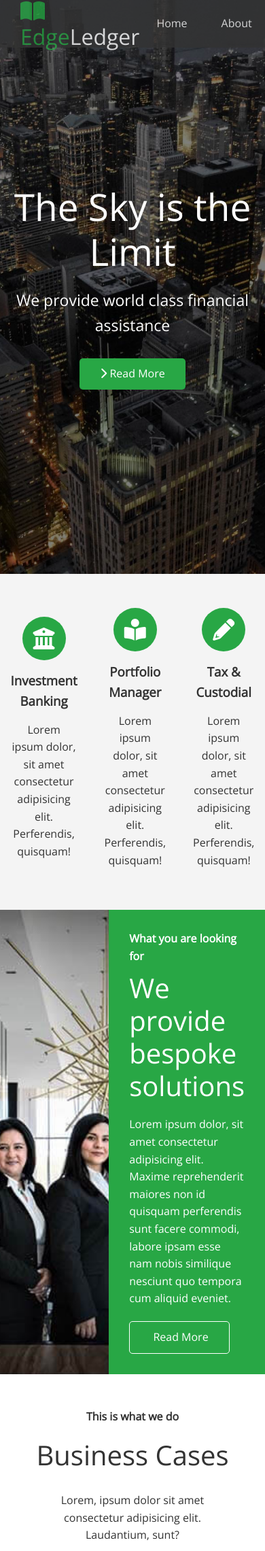
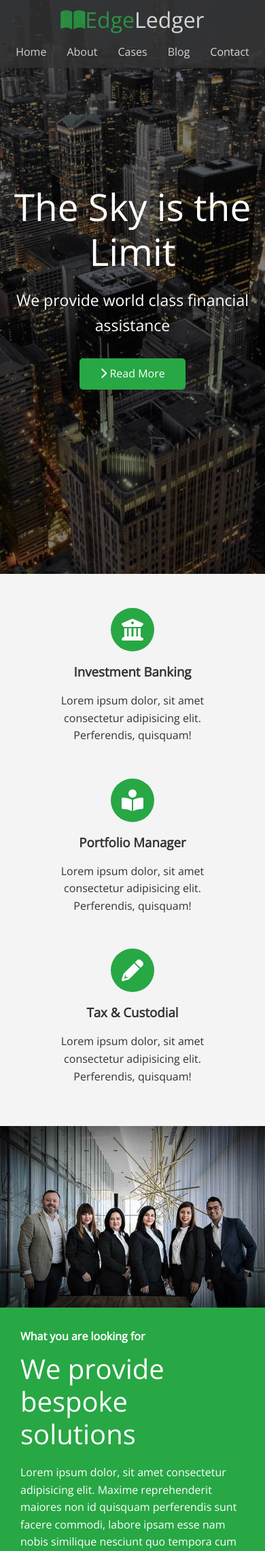
Before and after one commit to hsztan/edge-ledger-css, a PHP site: page / in a window 390 px wide. Shown: the top 2281 px of the page at 68% size. Run offline with PHP 8.4, Linux system fonts and the light colour scheme.

Commit message:
styling v1 responsive complete

```diff
--- a/css/style.css
+++ b/css/style.css
@@ -174,3 +174,26 @@
 .footer .social > * {
   padding: 0 15px;
 }
+
+/* MOBILE */
+@media (max-width: 768px) {
+  .navbar {
+    flex-direction: column;
+    height: 100px;
+    padding: 10px 0;
+  }
+  .navbar a {
+    padding: 50px 10px;
+  }
+  .flex-items {
+    flex-direction: column;
+  }
+  .flex-columns .column,
+  .flex-grid .column {
+    flex: 100%;
+    max-width: 100%;
+  }
+  .team img {
+    width: 80%;
+  }
+}
--- a/index.html
+++ b/index.html
@@ -151,7 +151,7 @@
                 tempora cum aliquid eveniet.
               </p>
               <a href="#" class="btn btn-outline"
-                ><i class="fas fa-chevron"></i> Read Our Blog</a
+                ><i class="fas fa-chevron-right"></i> Read Our Blog</a
               >
             </div>
           </div>
```
